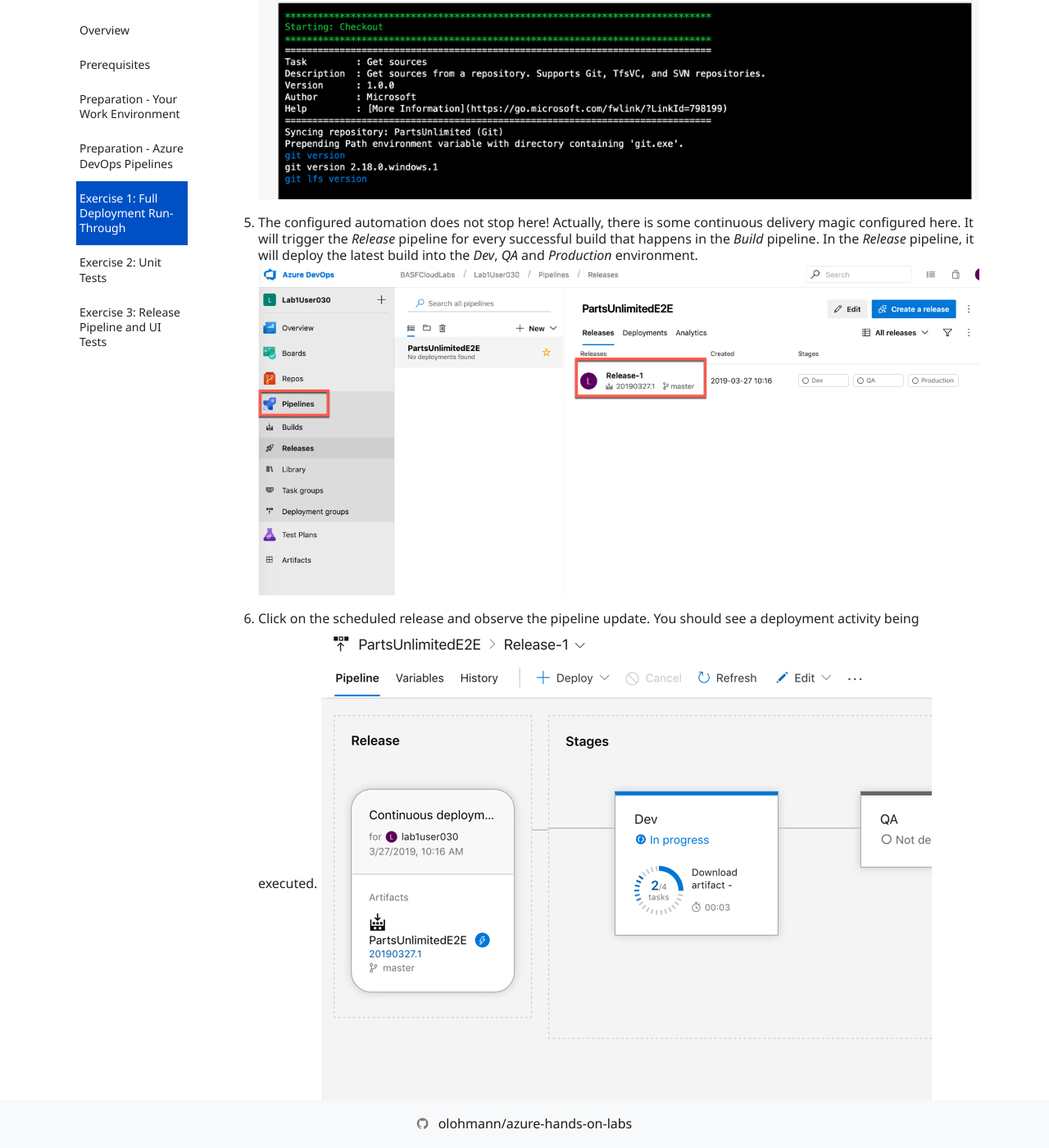
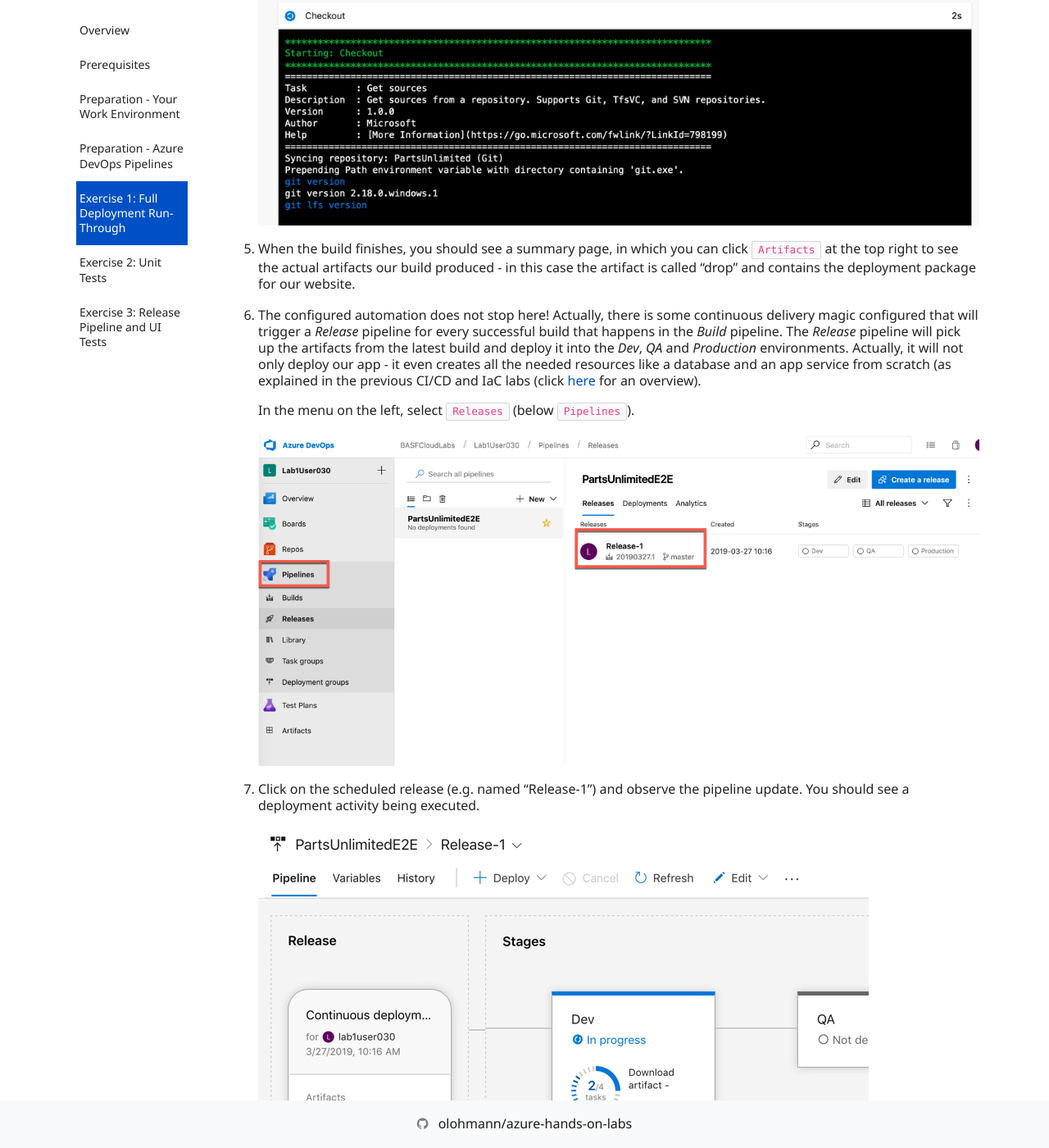
Before and after one commit to olohmann/azure-hands-on-labs, a Jekyll site: the page built from labs/08_testing/testing.md, in a window 1280 px wide and 1400 px high, scrolled down 12739 px. Shown: the whole window at 82% size. Built offline with Jekyll 4.4.1, drawn with Linux system fonts in a browser that asks for light colours; nearby versions of some CDN libraries; our own code applies the rules of GitHub Pages for plain Markdown files; comment, search, counter and statistics services are not loaded; some of the changed text lies outside the part shown.

Commit message:
reviewed exercise 1

```diff
--- a/labs/08_testing/testing.md
+++ b/labs/08_testing/testing.md
@@ -119,33 +119,48 @@ After finishing the boring preparation work, let's do our first end-to-end deplo
     ![AzDevOps](./media/15-az-devops.png)
 
 1. Before actually doing code changes, let us run a build by manually scheduling one. Click on `Queue`.
+
     ![AzDevOps](./media/16-az-devops.png)
 
 1. Keep all the defaults and confirm.
     ![AzDevOps](./media/17-az-devops.png)
 
 1. You can follow the progress by selecting the scheduled build. After a short while the logs from the agent are streamed to your browser session:
+
     ![AzDevOps](./media/18-az-devops.png)
 
-1. The configured automation does not stop here! Actually, there is some continuous delivery magic configured here. It will trigger the *Release* pipeline for every successful build that happens in the *Build* pipeline. In the *Release* pipeline, it will deploy the latest build into the *Dev*, *QA* and *Production* environment.
+1. When the build finishes, you should see a summary page, in which you can click  `Artifacts` at the top right to see the actual artifacts our build produced - in this case the artifact is called "drop" and contains the deployment package for our website.
+
+1. The configured automation does not stop here! Actually, there is some continuous delivery magic configured that will trigger a *Release* pipeline for every successful build that happens in the *Build* pipeline. The *Release* pipeline will pick up the artifacts from the latest build and deploy it into the *Dev*, *QA* and *Production* environments. Actually, it will not only deploy our app - it even creates all the needed resources like a database and an app service from scratch (as explained in the previous CI/CD and IaC labs (click [here](./../../index.md) for an overview).
+
+    In the menu on the left, select `Releases` (below `Pipelines`).
+
     ![AzDevOps](./media/19-az-devops.png)
 
-1. Click on the scheduled release and observe the pipeline update. You should see a deployment activity being executed.
+1. Click on the scheduled release (e.g. named "Release-1") and observe the pipeline update. You should see a deployment activity being executed.
+
     ![AzDevOps](./media/20-az-devops.png)
 
-1. Once everything ran successful you should see the following picture.
+1. Once everything ran successful you should see something like in the following picture.
+
+    > **Note**: You do not need to wait for all stages to finish. You can go ahead with the next steps once `Dev` has successfully deployed. On the other hand, in case you are interested in details, you might as well open one of the environments and look at the logs streaming in.
+
     ![AzDevOps](./media/21-az-devops.png)
 
-1. Now head over to the Azure Portal. You will see the Azure resources in your resource group.
+1. Now head over to the Azure Portal. You will see the Azure resources in your resource group that were just created by the `Dev` stage of your pipeline.
+
     ![AzDevOps](./media/22-az-devops.png)
 
 1. Select the `Dev` slot of the deployed web app.
+
     ![AzDevOps](./media/23-az-devops.png)
 
 1. In the details, look for the assigned URL and navigate to it. Please note the little `-dev` suffix attached to the hostname. This is the differentiation between the *Slots* that you have configured previously.
+
     ![AzDevOps](./media/24-az-devops.png)
 
 1. You should now see our great *Parts Unlimited* Web Shop experience.
+
     ![AzDevOps](./media/25-az-devops.png)
 
 ## Exercise 2: Unit Tests
```
